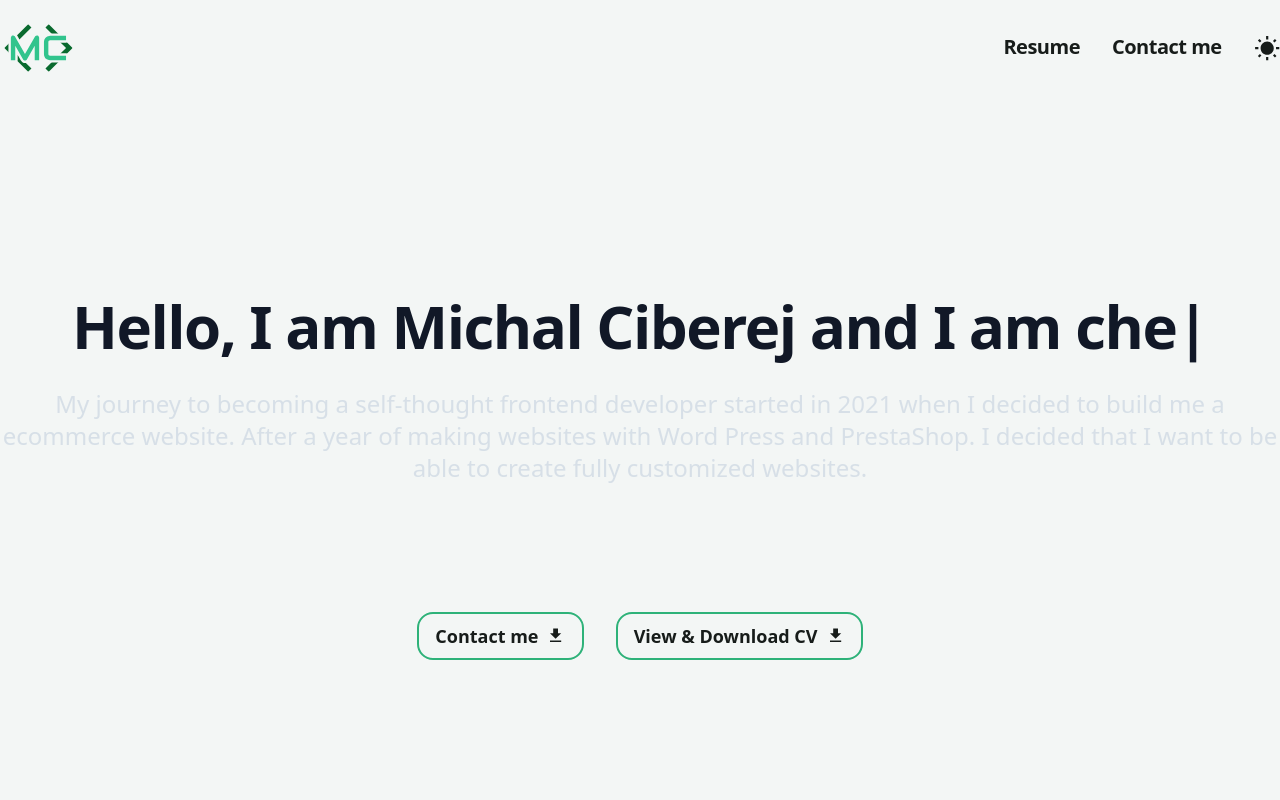
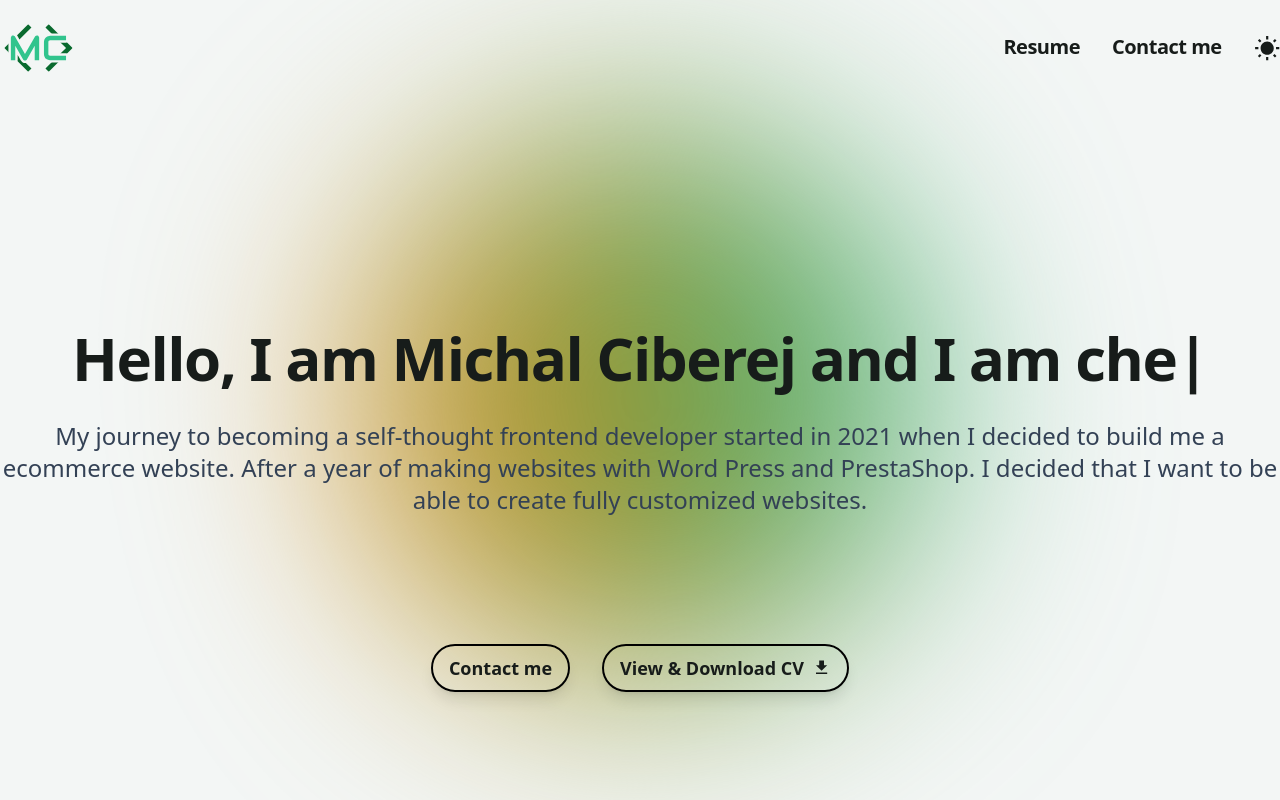
Before and after one commit to michalciberej/Personal-website, a React (Vite) app: page / in a window 1280 px wide. Shown: the top 800 px of the page. Built offline with nearby package versions, Linux system fonts and the light colour scheme.

Commit message:
Added background image, refactored colors

```diff
--- /dev/null
+++ b/src/components/Landing.jsx
@@ -0,0 +1,38 @@
+import { Link } from 'react-router-dom';
+import Icon from '@mdi/react';
+import { mdiDownload } from '@mdi/js';
+import Header from '../components/Header';
+
+const Landing = () => {
+  return (
+    <div className='container flex flex-col mx-auto text-center justify-center'>
+      <h1 className='text-3xl font-extrabold leading-tight tracking-tight text-text md:text-4xl lg:text-6xl dark:text-white mb-8'>
+        Hello, I am Michal Ciberej and I am <Header />
+      </h1>
+      <p className='text-2xl text-slate-700 dark:text-slate-300 font-normal leading-2 mb-32'>
+        My journey to becoming a self-thought frontend developer started in 2021
+        when I decided to build me a ecommerce website. After a year of making
+        websites with Word Press and PrestaShop. I decided that I want to be
+        able to create fully customized websites.
+      </p>
+      <div className='flex justify-center gap-8'>
+        <Link
+          to='/contactme'
+          className='button inline-flex items-center gap-2 text-lg shadow-lg border-2 border-black dark:border-white hover:bg-black hover:dark:bg-white hover:text-white dark:hover:text-text focus:bg-black focus:focus:text-textD dark:focus:bg-white dark:focus:text-text'>
+          Contact me
+        </Link>
+        <Link
+          to='/resume'
+          className='button inline-flex items-center gap-2 text-lg shadow-lg border-2 border-black dark:border-white hover:bg-black hover:dark:bg-white hover:text-white dark:hover:text-text focus:bg-black focus:focus:text-textD dark:focus:bg-white dark:focus:text-text'>
+          View & Download CV
+          <Icon
+            path={mdiDownload}
+            size={0.8}
+          />
+        </Link>
+      </div>
+    </div>
+  );
+};
+
+export default Landing;
--- a/src/components/Navbar.jsx
+++ b/src/components/Navbar.jsx
@@ -3,7 +3,7 @@ import { mdiWhiteBalanceSunny, mdiWeatherNight } from '@mdi/js';
 import { useState } from 'react';
 import { Link } from 'react-router-dom';
 
-const Navbar = () => {
+const Navbar = ({ home }) => {
   const [theme, setTheme] = useState(localStorage.theme);
 
   const handleThemeSwitch = () => {
@@ -21,7 +21,12 @@ const Navbar = () => {
   };
   return (
     <>
-      <nav className='flex justify-between container m-auto items-center pt-6 mb-8'>
+      <nav
+        className={
+          home === true
+            ? 'flex justify-between container mx-auto items-center pt-6 mb-64'
+            : 'flex justify-between container mx-auto items-center pt-6 mb-12'
+        }>
         <Link to={'/'}>
           <img
             src='./src/assets/logo.svg'
--- a/src/components/Project.jsx
+++ b/src/components/Project.jsx
@@ -4,7 +4,7 @@ import { mdiChevronRight } from '@mdi/js';
 const Project = ({ thumbnail, description, children, link }) => {
   return (
     <>
-      <figure className='group relative rounded-xl bg-primary overflow-hidden'>
+      <figure className='group relative rounded-xl bg-secondary overflow-hidden'>
         <img
           src={thumbnail}
           alt=''
--- a/src/components/Projects.jsx
+++ b/src/components/Projects.jsx
@@ -5,7 +5,7 @@ import { mdiArrowRightThin } from '@mdi/js';
 
 const Projects = () => {
   return (
-    <div className=' mx-auto container mb-40'>
+    <div className=' mx-auto container my-40'>
       <h3 className='text-3xl font-extrabold mb-8 text-center tracking-tight'>
         Recent projects
       </h3>
--- a/src/index.css
+++ b/src/index.css
@@ -46,23 +46,36 @@
 }
 
 .button {
-  border: 2px solid #2eb279;
   padding: 0.5rem 1rem;
-  border-radius: 1rem;
+  border-radius: 9999px;
+  font-weight: 600;
+  outline: none;
   transition: background-color 0.33s ease;
-}
-
-.button:hover {
-  background-color: #2eb279;
-  border: 2px solid #2eb279;
-}
-
-.button:focus {
-  background-color: #2eb279;
-  border: 2px solid #2eb279;
-  outline: none;
 }
 
 .overlay {
   transition: all 0.33s ease-in-out;
 }
+
+.background {
+  width: 35rem;
+  height: 35rem;
+  position: absolute;
+  z-index: -1;
+  top: 50%;
+  left: 50%;
+  transform-origin: center;
+  filter: blur(calc(35rem / 5));
+  background-image: linear-gradient(#2eb279, #df870c);
+  animation: background 15s cubic-bezier(0.8, 0.2, 0.2, 0.8) alternate infinite;
+  border-radius: 100%;
+}
+
+@keyframes background {
+  0% {
+    transform: translate(-50%, -50%) rotate(0deg);
+  }
+  100% {
+    transform: translate(-50%, -50%) rotate(360deg);
+  }
+}
--- a/src/pages/Contactme.jsx
+++ b/src/pages/Contactme.jsx
@@ -4,7 +4,7 @@ const Contactme = () => {
   return (
     <>
       <div className='container m-auto max-w-2xl'>
-        <h1 className='mt-12 mb-8 text-2xl font-extrabold leading-none tracking-tight text-gray-900 md:text-3xl lg:text-4xl dark:text-white text-center'>
+        <h1 className='mt-12 mb-8 text-2xl font-extrabold leading-none tracking-tight text-text md:text-3xl lg:text-4xl dark:text-textD text-center'>
           Thank you for taking your time to send me a message. How can I help
           you?
         </h1>
--- a/src/pages/Home.jsx
+++ b/src/pages/Home.jsx
@@ -1,47 +1,10 @@
-import { Link } from 'react-router-dom';
-import Icon from '@mdi/react';
-import { mdiDownload } from '@mdi/js';
-import Header from '../components/Header';
 import Skills from '../components/Skills';
 import Projects from '../components/Projects';
 
 function Home() {
   return (
     <>
-      <div className=''>
-        <div className='min-h-screen py-48'>
-          <div className='container flex flex-col mx-auto text-center justify-center'>
-            <h1 className='text-3xl font-extrabold leading-tight tracking-tight text-gray-900 md:text-4xl lg:text-6xl dark:text-white mb-8'>
-              Hello, I am Michal Ciberej and I am <Header />
-            </h1>
-            <p className='text-2xl text-slate-300/70 font-normal leading-2 mb-32'>
-              My journey to becoming a self-thought frontend developer started
-              in 2021 when I decided to build me a ecommerce website. After a
-              year of making websites with Word Press and PrestaShop. I decided
-              that I want to be able to create fully customized websites.
-            </p>
-            <div className='flex justify-center gap-8'>
-              <Link
-                to='/resume'
-                className='button inline-flex items-center gap-2 font-semibold text-lg'>
-                Contact me
-                <Icon
-                  path={mdiDownload}
-                  size={0.8}
-                />
-              </Link>
-              <Link
-                to='/resume'
-                className='button inline-flex items-center gap-2 font-semibold text-lg'>
-                View & Download CV
-                <Icon
-                  path={mdiDownload}
-                  size={0.8}
-                />
-              </Link>
-            </div>
-          </div>
-        </div>
+      <div>
         <Projects />
         <Skills />
       </div>
--- a/src/pages/Main.jsx
+++ b/src/pages/Main.jsx
@@ -3,6 +3,7 @@ import { useState, useEffect } from 'react';
 import Footer from '../components/Footer';
 import Navbar from '../components/Navbar';
 import Contact from '../components/Contact';
+import Landing from '../components/Landing';
 
 const Main = () => {
   const { pathname } = useLocation();
@@ -28,10 +29,18 @@ const Main = () => {
     <>
       <div className='fixed w-full top-0 left-0 h-1 z-50'>
         <div
-          className='h-1 bg-gradient-to-r from-primary to-yellow-300 z-100'
+          className='h-1 bg-gradient-to-r from-primary to-secondary z-100'
           style={{ width: `${scroll}%` }}></div>
       </div>
-      <Navbar />
+      {pathname === '/' ? (
+        <div className='relative min-h-screen'>
+          <div className='background'></div>
+          <Navbar home={true} />
+          <Landing />
+        </div>
+      ) : (
+        <Navbar home={false} />
+      )}
       <Outlet />
       {pathname != '/' ? (
         <Footer home={false} />
--- a/tailwind.config.js
+++ b/tailwind.config.js
@@ -6,13 +6,12 @@ export default {
       colors: {
         textD: "#f3f6f5",
         backgroundD: "#171c1a",
-        secondaryD: "#0e100f",
         accentD: "#bec5c2",
         text: "#171c1a",
         background: "#f3f6f5",
         primary: "#2eb279",
-        secondary: "#d9dddb",
-        accent: "#6e7c76",
+        secondary: "#092f1f",
+        accent: "#df870c",
       },
     },
   },
```
Also changed, not shown: src/components/Form.jsx (+9 -9 lines).
